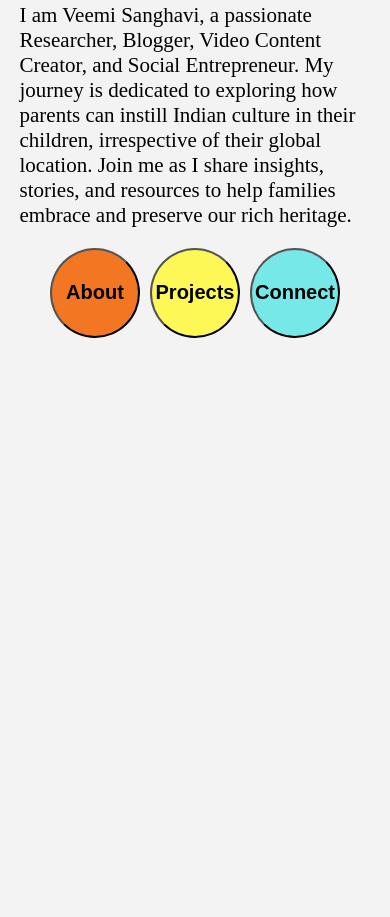
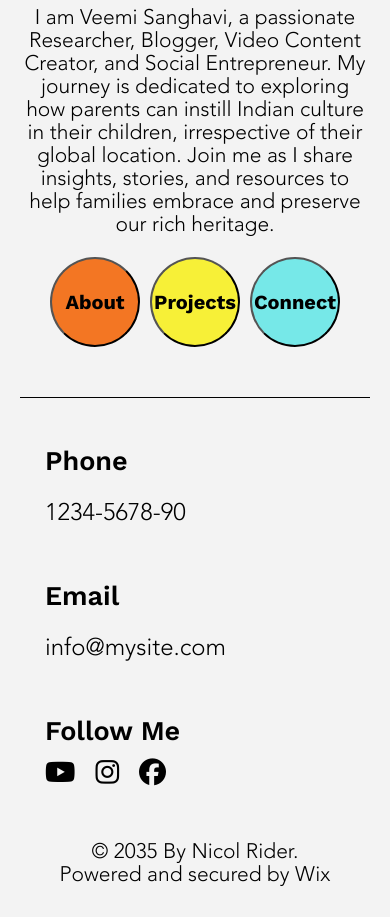
Before and after one commit to harisolanki1804/veemi_sanghavi, a plain HTML site: page index.html in a window 390 px wide. Shown: the part 552-1469 px from the top of the page. Before the commit the page ends 910 px from the top, so only its background shows below. Drawn offline with nearby package versions, Linux system fonts and the light colour scheme.

Commit message:
Home Page Completed

```diff
--- a/CSS/style.css
+++ b/CSS/style.css
@@ -3,6 +3,14 @@
     padding: 0;
     box-sizing: border-box;
     background-color: #F3F3F3;
+    font-family: 'PrimaryText', sans-serif;
+}
+
+@font-face {
+    font-family: 'PrimaryText';
+    src: url('/Fonts/Avenir_Light.ttf') format('truetype');
+    font-weight: normal;
+    font-style: normal;
 }
 
 /* 1) HEADER :-  */
@@ -14,6 +22,9 @@ header {
     align-items: center;
 }
 
+header .nav-links {
+    transition: 0.4s all ease-in-out;
+}
 header .nav-links ul {
     display: flex;
     justify-content: space-between;
@@ -34,7 +45,7 @@ header .nav-links ul li:not(:first-child) {
 
 header .nav-links ul li a {
     text-decoration: none;
-    font-size: 24px;
+    font-size: 22px;
     color: black;
     transition: 0.3s all ease-in-out;
     font-weight: 550;
@@ -66,7 +77,7 @@ header .menu-bar .hamburger {
 /* 2. MAIN (Home Page) :- */
 
 main {
-    margin: 20px 0;
+    margin: 20px 0 40px 0;
 }
 
 main .profile {
@@ -78,7 +89,7 @@ main .profile {
 
 main .profile .profile-img,
 main .profile .profile-info {
-    width: 40%;
+    width: 35%;
     height: auto;
     display: flex;
     justify-content: space-between;
@@ -88,18 +99,27 @@ main .profile .profile-info {
 }
 
 main .profile .profile-img img {
-    height: 450px;
-    width: 450px;
+    height: auto;
+    width: 80%;
     border-radius: 50%;
     overflow: hidden;
 }
 
 main .profile .profile-info h1 {
     font-size: 75px;
+    font-family: "Work Sans", sans-serif;
+    font-optical-sizing: auto;
+    font-weight: 700;
+    font-style: normal;
 }
 
 main .profile .profile-info h3 {
     font-size: 42px;
+    text-align: center;
+    font-family: "Work Sans", sans-serif;
+    font-optical-sizing: auto;
+    font-weight: 600;
+    font-style: normal;
 }
 
 main .profile .profile-info .about-me {
@@ -109,6 +129,7 @@ main .profile .profile-info .about-me {
 main .profile .profile-info p {
     font-size: 24px;
     margin-top: 10px;
+    text-align: center;
 }
 
 main .profile .nav-btns {
@@ -121,7 +142,10 @@ main .profile .nav-btns button {
     width: 125px;
     border-radius: 50%;
     font-size: 24px;
-    ;
+    font-family: "Work Sans", sans-serif;
+    font-optical-sizing: auto;
+    font-weight: 600;
+    font-style: normal;
     color: black;
     font-weight: bold;
     cursor: pointer;
@@ -133,7 +157,7 @@ main .profile .nav-btns button:nth-child(1) {
 }
 
 main .profile .nav-btns button:nth-child(2) {
-    background-color: rgba(253, 248, 85, 1);
+    background-color: rgb(247, 240, 55);
 }
 
 main .profile .nav-btns button:nth-child(3) {
@@ -147,6 +171,59 @@ main .profile .nav-btns button:hover {
 
 
 
+/* 3. FOOTER :- */
+
+footer {
+    margin: 20px 0;
+    padding: 10px 20px;
+    position: static;
+    bottom: 0;
+}
+
+.web-footer {
+    width: 100%;
+    display: flex;
+    justify-content: space-evenly;
+    align-items: start;
+    flex-wrap: wrap;
+    padding: 30px 15px;
+    border-top: 1px solid black;
+}
+
+.web-footer .phone,
+.web-footer .email,
+.web-footer .followme {
+    width: 30%;
+    margin: 15px;
+}
+
+.web-footer h3 {
+    font-size: 27px;
+    margin: 12px 0;
+    font-family: "Work Sans", sans-serif;
+    font-optical-sizing: auto;
+    font-weight: 600;
+    font-style: normal;
+}
+
+.web-footer p {
+    font-size: 24px;
+    margin: 12px 0;
+}
+
+.web-footer .social {
+    display: flex;
+    gap: 20px;
+}
+.web-footer i {
+    font-size: 27px;
+}
+
+.copyright {
+    text-align: center;
+    font-size: 21px;
+    margin: 20px 0 0 0;
+}
 
 
 
@@ -301,6 +378,16 @@ main .profile .nav-btns button:hover {
         cursor: pointer;
         transition: 0.3s all ease-in-out;
     }
+    .web-footer .phone,
+    .web-footer .email,
+    .web-footer .followme {
+        width: 40%;
+        margin: 15px;
+        display: flex;
+        justify-content: center;
+        align-items: center;
+        flex-direction: column;
+    }
 }
 
 @media (max-width: 768px) {
@@ -321,6 +408,7 @@ main .profile .nav-btns button:hover {
         padding: 20px;
         z-index: 1;
         display: none;
+        transition: transform 0.3s ease-in-out;
     }
 
     header .nav-links ul {
@@ -393,6 +481,31 @@ main .profile .nav-btns button:hover {
     }
 }
 
+@media (max-width: 600px) {
+    .web-footer {
+        width: 100%;
+        height: auto;
+        display: flex;
+        justify-content: space-evenly;
+        align-items: start;
+        flex-wrap: wrap;
+        padding: 20px 10px;
+        border-top: 1px solid black;
+    }
+
+    .web-footer .phone,
+    .web-footer .email,
+    .web-footer .followme {
+        width: 100%;
+        margin: 15px;
+        align-items: start;
+    }
+    .break-point::after {
+        content: "\A";
+        white-space: pre;
+        /* to preserve the line break */
+    }
+}
 @media (max-width: 420px) {
     header {
         padding: 5px 10px;
--- a/index.html
+++ b/index.html
@@ -7,6 +7,10 @@
     <title>Home | Veemi Sanghavi</title>
     <script src="https://kit.fontawesome.com/4cac3843a1.js" crossorigin="anonymous"></script>
     <link rel="stylesheet" href="./CSS/style.css">
+    <link rel="preconnect" href="https://fonts.googleapis.com">
+    <link rel="preconnect" href="https://fonts.gstatic.com" crossorigin>
+    <link href="https://fonts.googleapis.com/css2?family=Work+Sans:ital,wght@0,100..900;1,100..900&display=swap"
+        rel="stylesheet">
 </head>
 
 <body>
@@ -77,7 +81,25 @@
 
     <footer>
         <div class="web-footer">
-
+            <div class="phone">
+                <h3>Phone</h3>
+                <p>1234-5678-90</p>
+            </div>
+            <div class="email">
+                <h3>Email</h3>
+                <p>info@mysite.com</p>
+            </div>
+            <div class="followme">
+                <h3>Follow Me</h3>
+                <div class="social">
+                    <i class="fa-brands fa-youtube"></i>
+                    <i class="fa-brands fa-instagram"></i>
+                    <i class="fa-brands fa-facebook"></i>
+                </div>
+            </div>
+        </div>
+        <div class="copyright">
+            <p>© 2035 By Nicol Rider. <span class="break-point"></span> Powered and secured by Wix</p>
         </div>
     </footer>
     <script src="./JS/script.js"></script>
```
Also changed, not shown: Fonts/Avenir_Light.ttf (added).
